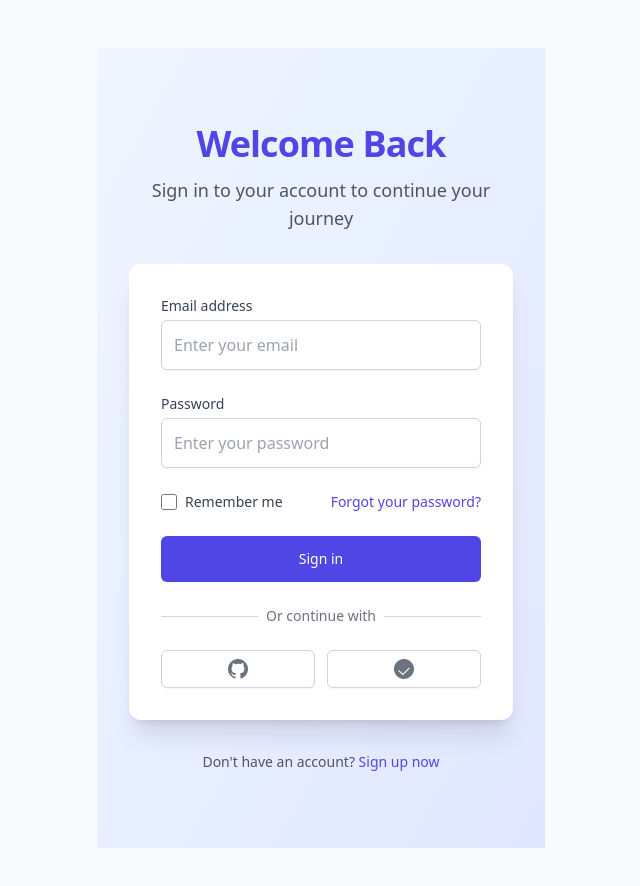
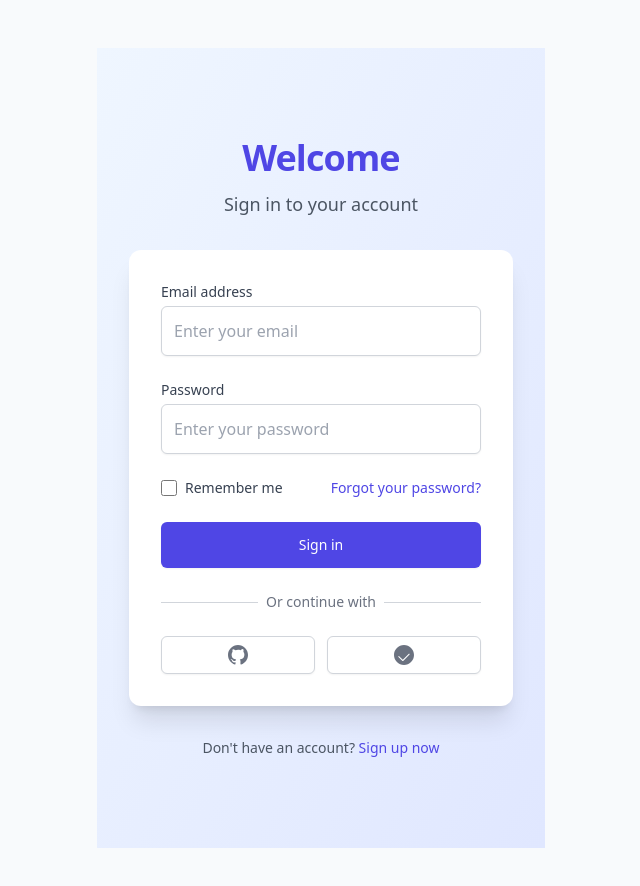
Before and after one commit to Kartik0056/MyBlog_App, a React (Vite) app: page /login in a window 1280 px wide. Shown: the top 886 px of the page, without its empty margins (319-959 px from the left). Built offline with nearby package versions, Linux system fonts and the light colour scheme.

Commit message:
update login page

```diff
--- a/src/components/auth/LoginForm.jsx
+++ b/src/components/auth/LoginForm.jsx
@@ -52,8 +52,8 @@ const LoginForm = () => {
     <div className="min-h-screen flex items-center justify-center bg-gradient-to-br from-blue-50 to-indigo-100 py-12 px-4 sm:px-6 lg:px-8">
       <div className="max-w-md w-full space-y-8">
         <div className="text-center">
-          <h1 className="text-4xl font-extrabold text-indigo-600 tracking-tight">Welcome Back</h1>
-          <p className="mt-3 text-gray-600 text-lg">Sign in to your account to continue your journey</p>
+          <h1 className="text-4xl font-extrabold text-indigo-600 tracking-tight">Welcome</h1>
+          <p className="mt-3 text-gray-600 text-lg">Sign in to your account</p>
         </div>
 
         <div className="bg-white shadow-xl rounded-xl p-8 mt-8">
```
